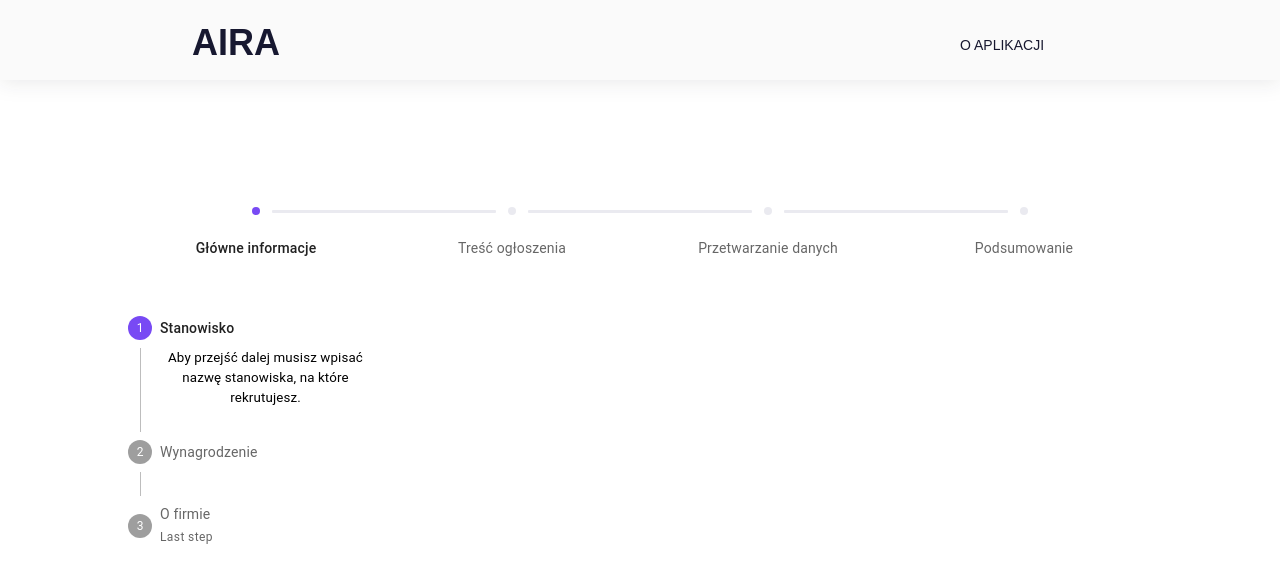
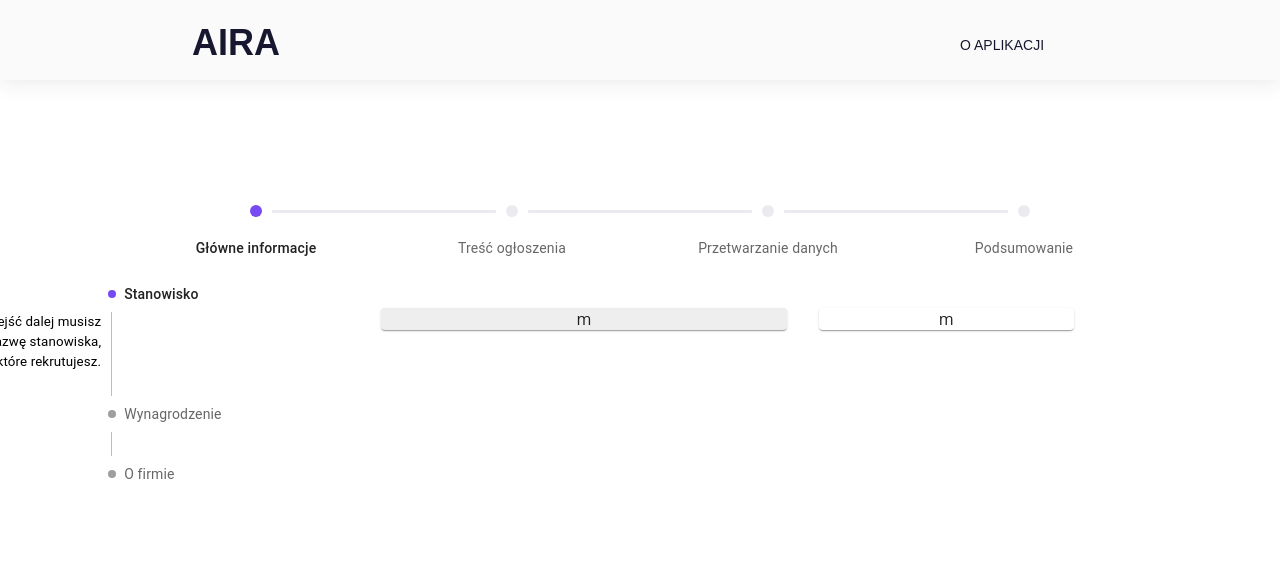
Before and after one commit to gosia-barlik/WIDMO-prototyp, a React (Create React App) app: page /creator in a window 1280 px wide. Shown: the top 582 px of the page. Built offline with nearby package versions, Linux system fonts and the light colour scheme.

Commit message:
Step 1 main info component created

```diff
--- a/src/components/Creator/Creator.jsx
+++ b/src/components/Creator/Creator.jsx
@@ -1,13 +1,13 @@
 import React from "react";
 import StepperHorizontal from "./common/Stepper-horizontal.jsx";
-import StepperVertical from "./common/Stepper-vertical.jsx";
-import'./Creator.css';
+import "./Creator.css";
+import Step1MainInfo from "./Step1-Main-Info/Step1-Main-Info.jsx";
 
 export default function Creator() {
   return (
     <>
-    <StepperHorizontal/>
-    <StepperVertical/>
+      <StepperHorizontal />
+      <Step1MainInfo />
     </>
   );
 }
--- /dev/null
+++ b/src/components/Creator/Step1-Main-Info/Step1-Main-Info.css
@@ -0,0 +1,3 @@
+.form-container {
+    background-color:rgba(238, 238, 238, 1) !important ;
+}
--- /dev/null
+++ b/src/components/Creator/Step1-Main-Info/Step1-Main-Info.jsx
@@ -0,0 +1,21 @@
+import React from "react";
+import StepperVertical from "../common/Stepper-vertical.jsx";
+import Grid from "@mui/material/Grid";
+import Paper from '@mui/material/Paper';
+import "./Step1-Main-Info.css";
+
+export default function Step1MainInfo() {
+  return (
+    <Grid container spacing={4}>
+      <StepperVertical />
+      <Grid item xs={4}>
+        <Paper className='form-container' style={{ marginTop: "50px" }}>
+          m
+        </Paper>
+      </Grid>
+      <Grid item xs={4}>
+        <Paper style={{ marginTop: "50px", marginRight: "150px" }}>m</Paper>
+      </Grid>
+    </Grid>
+  );
+}
--- a/src/components/Creator/common/Stepper-horizontal.jsx
+++ b/src/components/Creator/common/Stepper-horizontal.jsx
@@ -47,8 +47,8 @@ const QontoStepIconRoot = styled('div')(({ theme, ownerState }) => ({
     fontSize: 18,
   },
   '& .QontoStepIcon-circle': {
-    width: 8,
-    height: 8,
+    width: 12,
+    height: 12,
     borderRadius: '50%',
     backgroundColor: 'currentColor',
   },
--- /dev/null
+++ b/src/components/Creator/common/Stepper-vertical.css
@@ -0,0 +1,46 @@
+/* VERTICAL */
+
+.stepper-vertical-container {
+    margin-top: 50px;
+    margin-left: 10%;
+    max-width: 250px !important;
+}
+
+.stepper-vertical-container .css-1u4zpwo-MuiSvgIcon-root-MuiStepIcon-root.Mui-active {
+    color: #784af4 !important;
+    width: 12px;
+    height: 12px;
+    margin-left: 9px
+}
+.css-1u4zpwo-MuiSvgIcon-root-MuiStepIcon-root {
+    width: 8px!important;
+    height: 8px!important;
+    margin-left: 9px
+}
+.css-1u4zpwo-MuiSvgIcon-root-MuiStepIcon-root.Mui-completed {
+    color: #784af4 !important;
+ }
+
+.css-ahj2mt-MuiTypography-root {
+    font-size: smaller !important;
+}
+
+.stepper-vertical-container .css-qivjh0-MuiStepLabel-label.Mui-active {
+   margin-left:-100px;
+}
+.stepper-vertical-container .css-ahj2mt-MuiTypography-root {
+    text-align: right;
+    margin-left: -200px;
+    margin-right: 240px
+}
+
+.stepper-vertical-container .css-qivjh0-MuiStepLabel-label.Mui-disabled{
+   margin-left:-125px;
+}
+.stepper-vertical-container .MuiStepper-vertical  .css-8wcvy5-MuiStep-root:nth-child(5) .css-qivjh0-MuiStepLabel-label.Mui-disabled{
+    margin-left:-80px;
+}
+
+.stepper-vertical-container .css-1sn4lm3-MuiTypography-root {
+    margin-left:-80px;
+}
--- a/src/components/Creator/common/Stepper-vertical.jsx
+++ b/src/components/Creator/common/Stepper-vertical.jsx
@@ -7,7 +7,7 @@ import StepContent from '@mui/material/StepContent';
 import Button from '@mui/material/Button';
 import Paper from '@mui/material/Paper';
 import Typography from '@mui/material/Typography';
-import './Stepper.css'
+import './Stepper-vertical.css'
 
 const steps = [
   {
@@ -46,11 +46,7 @@ export default function StepperVertical() {
         {steps.map((step, index) => (
           <Step key={step.label}>
             <StepLabel
-              optional={
-                index === 2 ? (
-                  <Typography variant="caption">Last step</Typography>
-                ) : null
-              }
+              icon={' '}
             >
               {step.label}
             </StepLabel>
--- a/src/components/Creator/common/Stepper.css
+++ b/src/components/Creator/common/Stepper.css
@@ -2,17 +2,3 @@
     margin-top: 200px;
     margin-left: 10%;
 }
-
-.stepper-vertical-container {
-    margin-top: 50px;
-    margin-left: 10%;
-    max-width: 250px !important;
-}
-
-.css-1u4zpwo-MuiSvgIcon-root-MuiStepIcon-root.Mui-active {
-    color: #784af4 !important;
-}
-
-.css-ahj2mt-MuiTypography-root {
-    font-size: smaller !important;
-}
--- a/src/components/Landing.css
+++ b/src/components/Landing.css
@@ -27,11 +27,14 @@ body {
   background-color: rgba(238, 238, 238, 1);
   width: 100vw;
   height: 100vh;
+  padding: 20%;
 }
 
 .landing .section-cards {
+  display: flex;
+  align-items: center;
+  justify-content:center;
   position: absolute;
-  margin-left: 25%;
   top: 400px;
 }
 
```
